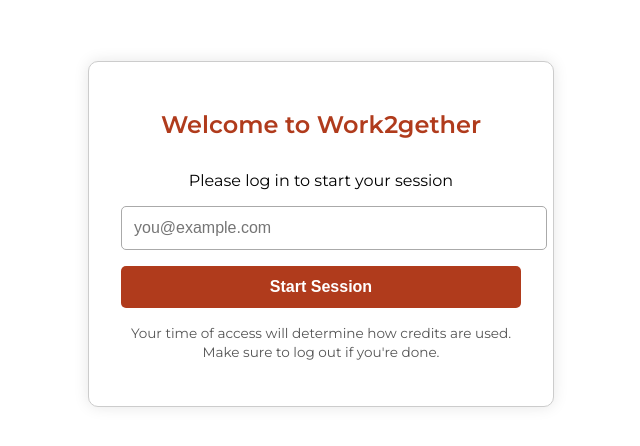
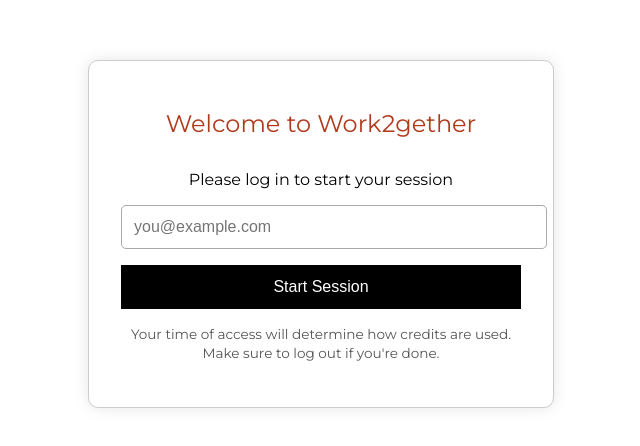
Before and after one commit to Work2gether-space/w2g-splash, a website: page index.html in a window 1280 px wide. Shown: the part 182-628 px from the top of the page, without its empty margins (319-959 px from the left). Drawn offline with Linux system fonts and the light colour scheme.

Commit message:
Update index.html

```diff
--- a/index.html
+++ b/index.html
@@ -4,8 +4,7 @@
   <meta charset="UTF-8" />
   <title>Work2gether Login</title>
   <meta name="viewport" content="width=device-width, initial-scale=1" />
-  <!-- Montserrat font -->
-  <link href="https://fonts.googleapis.com/css2?family=Montserrat:wght@400;600&display=swap" rel="stylesheet">
+  <link href="https://fonts.googleapis.com/css2?family=Montserrat:wght@400&display=swap" rel="stylesheet">
   <style>
     html, body {
       height: 100%;
@@ -22,7 +21,7 @@
     }
     .card {
       border: 1px solid #ccc;
-      padding: 2rem;
+      padding: 2rem;                /* equal padding all sides */
       border-radius: 10px;
       box-shadow: 0 0 15px rgba(0,0,0,0.1);
       text-align: center;
@@ -36,49 +35,52 @@
       color: #b03b1c;
       margin-bottom: 1rem;
       font-size: 1.5rem;
+      font-weight: 400;             /* normal weight */
     }
     .card p {
       margin-bottom: 1rem;
+      font-weight: 400;             /* normal weight */
     }
     .card input {
       width: 100%;
-      padding: 0.75rem;
+      padding: 0.75rem;             /* equal left and right padding */
       margin-bottom: 1rem;
       border: 1px solid #aaa;
       border-radius: 5px;
       font-size: 1rem;
+      font-weight: 400;             /* normal weight */
     }
     .card button {
       width: 100%;
-      padding: 0.75rem;
-      border: none;
-      background: #b03b1c;
+      padding: 0.75rem;             /* equal left and right padding */
+      background: #000;             /* black default */
       color: #fff;
-      font-weight: 600;
       font-size: 1rem;
+      font-weight: 400;             /* Montserrat normal */
       cursor: pointer;
-      border-radius: 5px;
-      transition: background 0.2s;
+      border: 1px solid #000;       /* thin black outline */
+      border-radius: 0;             /* square corners */
+      transition: background 0.2s, color 0.2s;
     }
     .card button:hover {
-      background: #922f15;
+      background: transparent;      /* transparent on hover */
+      color: #000;                  /* text switches to black */
     }
     .card .info {
       margin-top: 1rem;
       font-size: 0.85rem;
       color: #555;
       line-height: 1.4;
+      font-weight: 400;
     }
     .error {
       color: red;
       margin-top: 0.75rem;
       font-size: 0.9rem;
+      font-weight: 400;
     }
     @media (max-height: 500px) {
-      body {
-        align-items: flex-start;
-        padding-top: 2rem;
-      }
+      body { align-items: flex-start; padding-top: 2rem; }
     }
   </style>
 </head>
```
